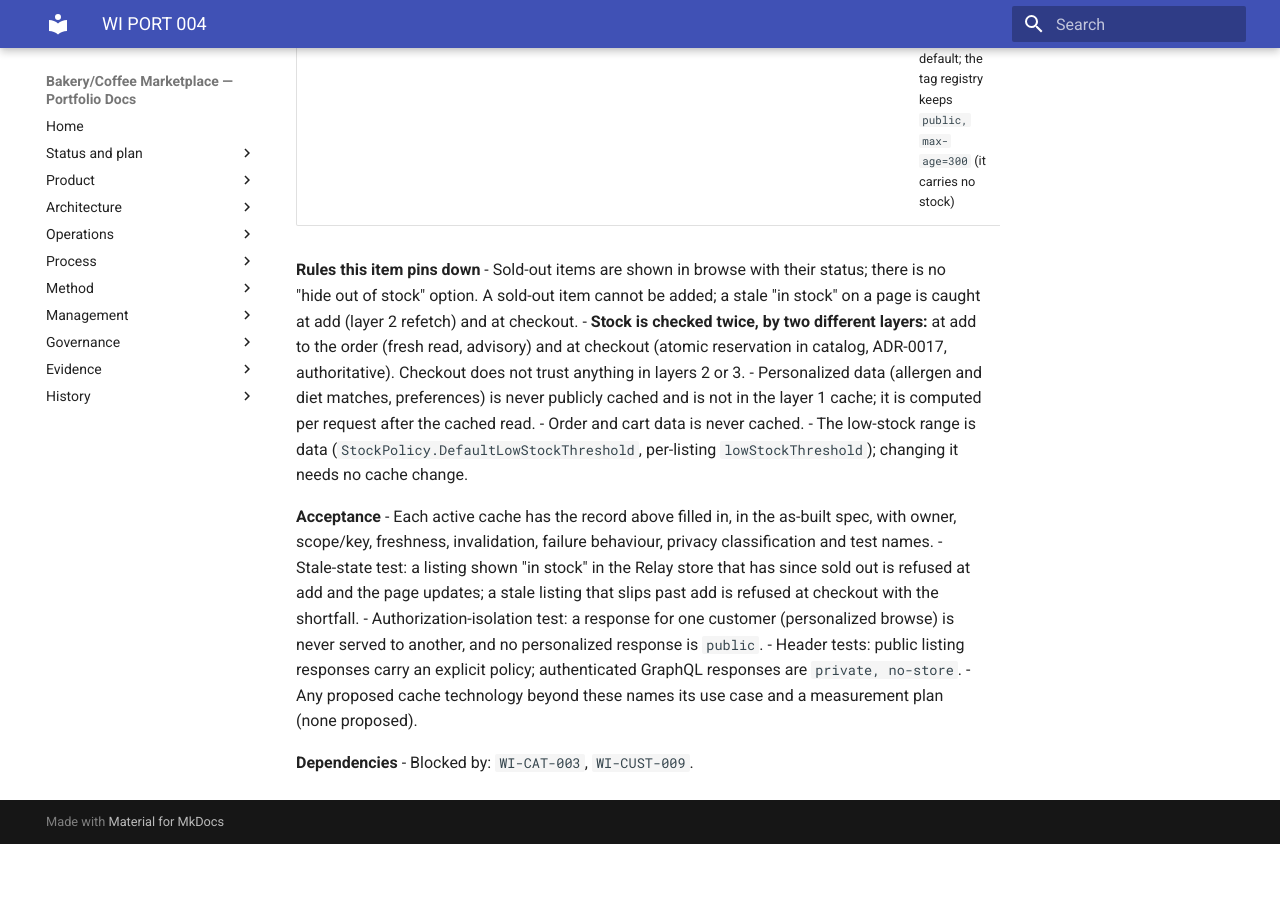
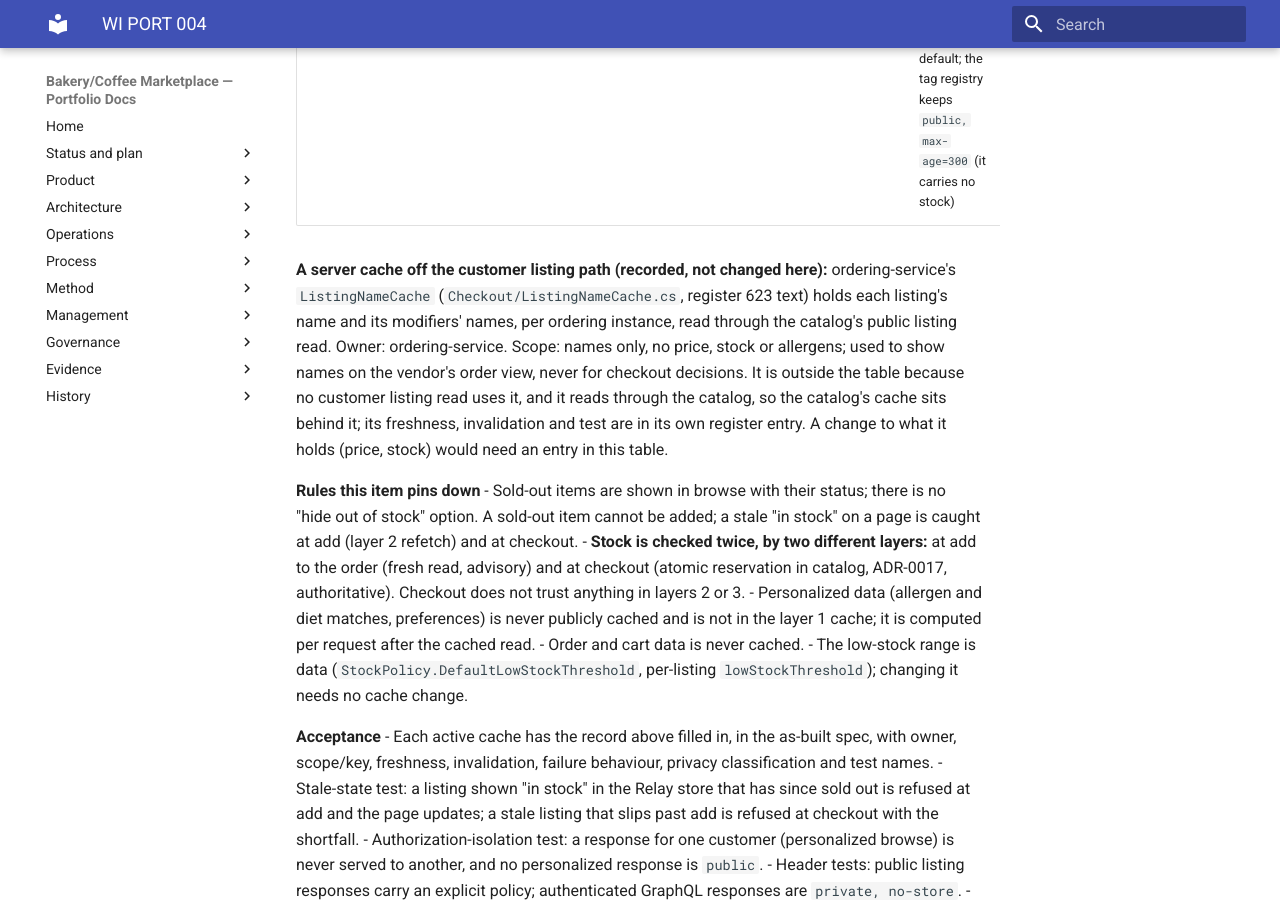
Before and after one commit to benjamin-hedrick/bakery-marketplace, an MkDocs documentation site: the page built from docs/product/backlog/WI-PORT-004.md, in a window 1280 px wide and 900 px high, scrolled down 1773 px. Built offline with MkDocs 1.6.1 and Material for MkDocs 9.7.7, drawn with Linux system fonts in a browser that asks for light colours; before the commit the page ends 2617 px from its top, so only the background shows below that.

Commit message:
WI-PORT-004: record ordering's ListingNameCache beside the cache table
Co-Authored-By: Claude Sonnet 5.5 <noreply@anthropic.com>

```diff
--- a/docs/product/backlog/WI-PORT-004.md
+++ b/docs/product/backlog/WI-PORT-004.md
@@ -28,6 +28,8 @@ Writes down, as one record per active cache, and tests, what each of the three l
 | 2. Relay store | web apps, one environment per SSR request and per browser session | normalized listing records, with `stock { status maxPerOrder }` | until refetched: list and detail may be shown from the store | **adding to the order refetches the listing with `network-only`** (`WI-CUST-009`); mutations declare their updates (`WI-PORT-007`); the environment is discarded at logout | a failed refetch does not add silently (the customer is told, `WI-CUST-009`) | a request's or a session's own store; never shared | `WI-CUST-009` tests, SSR isolation test (`test:isolation`) |
 | 3. HTTP | Next.js routes, BFF responses | public listing responses | none: nothing shared | not applicable | not applicable | any response that used a bearer token is `private, no-store`; **public listing responses set an explicit `Cache-Control` (`no-cache`)**, not the framework default; the tag registry keeps `public, max-age=300` (it carries no stock) | header tests on the catalog and BFF responses |
 
+**A server cache off the customer listing path (recorded, not changed here):** ordering-service's `ListingNameCache` (`Checkout/ListingNameCache.cs`, register 623 text) holds each listing's name and its modifiers' names, per ordering instance, read through the catalog's public listing read. Owner: ordering-service. Scope: names only, no price, stock or allergens; used to show names on the vendor's order view, never for checkout decisions. It is outside the table because no customer listing read uses it, and it reads through the catalog, so the catalog's cache sits behind it; its freshness, invalidation and test are in its own register entry. A change to what it holds (price, stock) would need an entry in this table.
+
 **Rules this item pins down**
 - Sold-out items are shown in browse with their status; there is no "hide out of stock" option. A sold-out item cannot be added; a stale "in stock" on a page is caught at add (layer 2 refetch) and at checkout.
 - **Stock is checked twice, by two different layers:** at add to the order (fresh read, advisory) and at checkout (atomic reservation in catalog, ADR-0017, authoritative). Checkout does not trust anything in layers 2 or 3.
```
